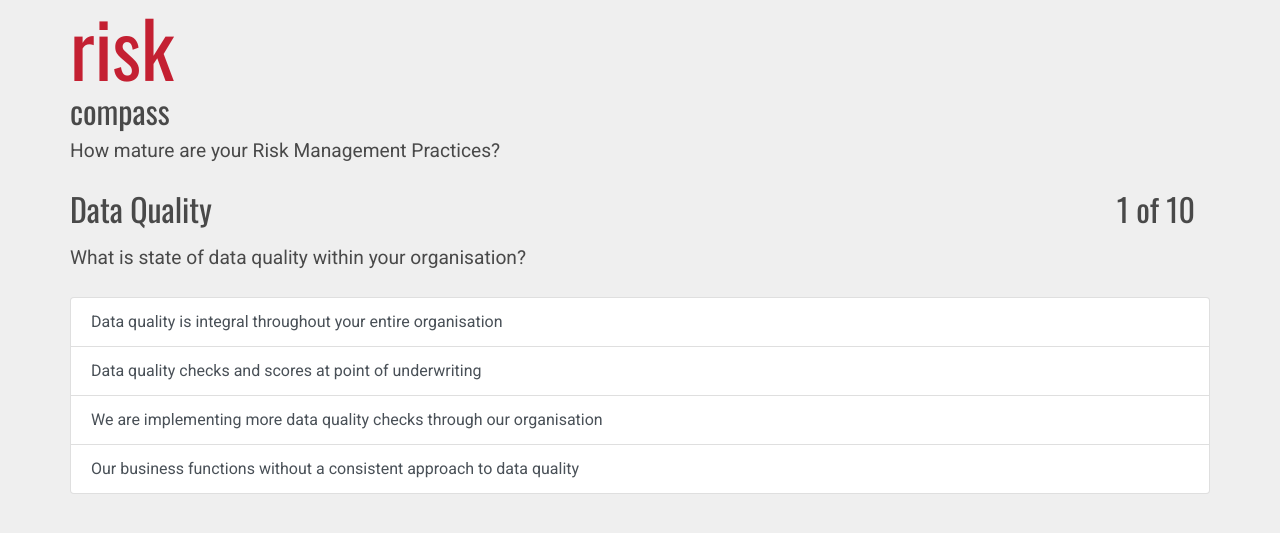
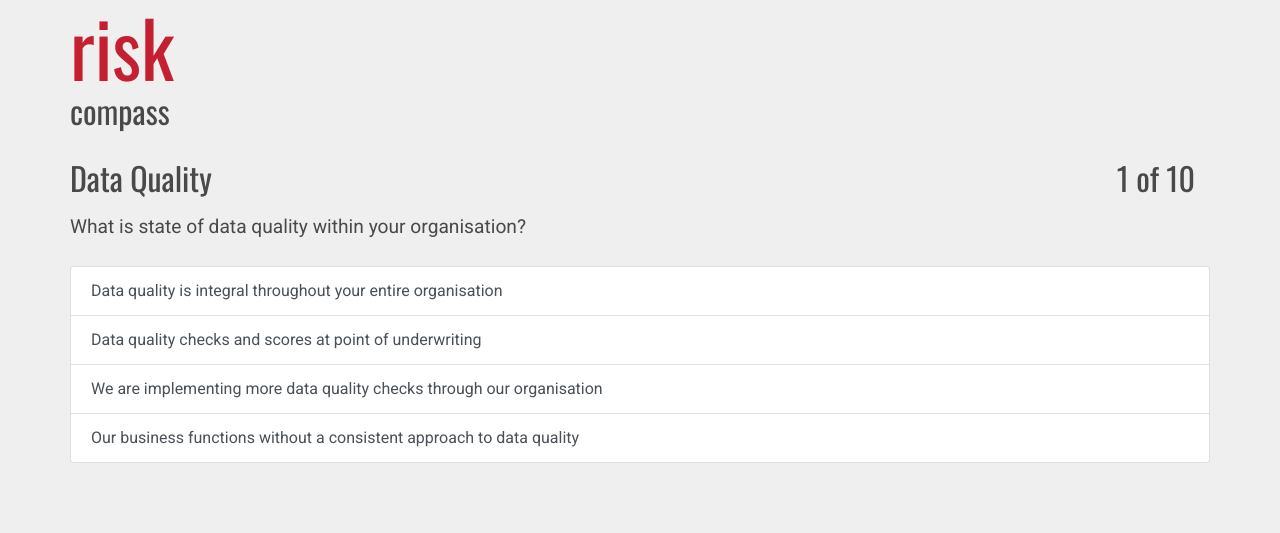
Before and after one commit to anishpatelwork/RiskCompass, a Django app: template compass/templates/question.html in a window 1280 px wide. Shown: the top 533 px of the page. Run offline with Django 3.2, Linux system fonts and the light colour scheme; the template is opened without the code that fills it: values that come from a table or form of the project are taken from there, others are empty; data comes from the database, SQL or seed files in the repository; some libraries are stand-ins or nearby versions.

Commit message:
Moving tag line to homepage

```diff
--- a/compass/templates/base.html
+++ b/compass/templates/base.html
@@ -18,9 +18,6 @@
             <div class="row">
                 <h1><span>risk</span><br/>compass</h1>
             </div>
-            <div class="row">
-                <h2>How mature are your Risk Management Practices?</h2>
-            </div>
             {% block content %}{% endblock %}
         </div>
     </body>
--- a/compass/templates/home.html
+++ b/compass/templates/home.html
@@ -2,6 +2,9 @@
 
 {% block content %}
 
+<div class="row">
+                <h2>How mature are your Risk Management Practices?</h2>
+            </div>
 <div class="row" style="height:20px;">
     </div>
 <div class="row">
```
